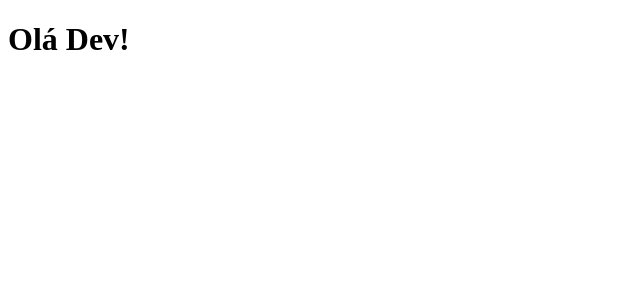
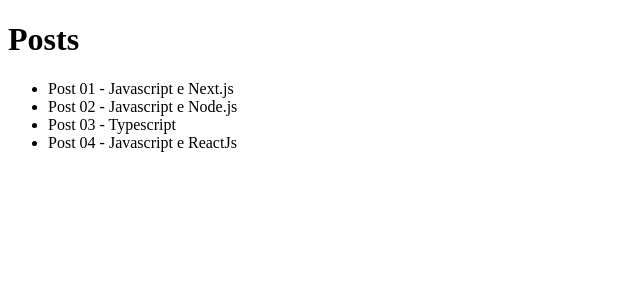
Before and after one commit to marcosvinirocha/nextjs-devnews-instalacao, a Next.js app: page / in a window 1280 px wide. Shown: the top 300 px of the page, without its empty margins (0-640 px from the left). Built offline with nearby package versions, Linux system fonts and the light colour scheme; data requests are answered from the project's data file.

Commit message:
implement API

```diff
--- /dev/null
+++ b/api.json
@@ -0,0 +1,59 @@
+{
+    "posts": [
+        {
+            "id": 1,
+            "title": "Post 01 - Javascript e Next.js",
+            "author": "JohnDoe"
+        },
+        {
+            "id": 2,
+            "title": "Post 02 - Javascript e Node.js",
+            "author": "JohnDoe"
+        },
+        {
+            "id": 3,
+            "title": "Post 03 - Typescript",
+            "author": "JohnDoe"
+        },
+        {
+            "id": 4,
+            "title": "Post 04 - Javascript e ReactJs",
+            "author": "JohnDoe"
+        }
+    ],
+    "comments": [
+        {
+            "id": 1,
+            "body": "Comentario 1 sobre o post 1",
+            "postId": 1
+        },
+        {
+            "id": 2,
+            "body": "Comentario 1 sobre o post 2",
+            "postId": 2
+        },
+        {
+            "id": 3,
+            "body": "Comentario 1 sobre o post 3",
+            "postId": 3
+        },
+        {
+            "id": 4,
+            "body": "Comentario 2 sobre o post 1",
+            "postId": 1
+        },
+        {
+            "id": 5,
+            "body": "Comentario 2 sobre o post 2",
+            "postId": 2
+        },
+        {
+            "id": 6,
+            "body": "Comentario 1 sobre o post 4",
+            "postId": 4
+        }
+    ],
+    "profile": {
+        "name": "JohnDoe"
+    }
+}
--- a/package.json
+++ b/package.json
@@ -5,7 +5,8 @@
   "scripts": {
     "dev": "next dev",
     "build": "next build",
-    "start": "next start"
+    "start": "next start",
+    "server": "npx json-server api.json -p 3333 -w"
   },
   "dependencies": {
     "next": "10.2.3",
--- a/src/pages/index.tsx
+++ b/src/pages/index.tsx
@@ -1,11 +1,27 @@
+import { useEffect, useState } from 'react';
 import styles from '../styles/Home.module.scss';
 
+interface Post {
+  id: string;
+  title: string;
+}
+
 export default function Home() {
+  const [posts, setPosts] = useState<Post[]>([]);
+
+  useEffect(() => {
+    fetch('http://localhost:3333/posts')
+      .then(res => res.json())
+      .then(data => setPosts(data));
+  }, []);
   return (
     <div>
-      <h1>
-        Olá <span>Dev</span>!
-      </h1>
+      <h1>Posts</h1>
+      <ul>
+        {posts.map(post => (
+          <li key={post.id}>{post.title}</li>
+        ))}
+      </ul>
     </div>
   );
 }
```
Also changed, not shown: src/components/ActiveLink/index.tsx (added, +24 -0 lines), src/components/Header/index.tsx (+7 -9 lines).
